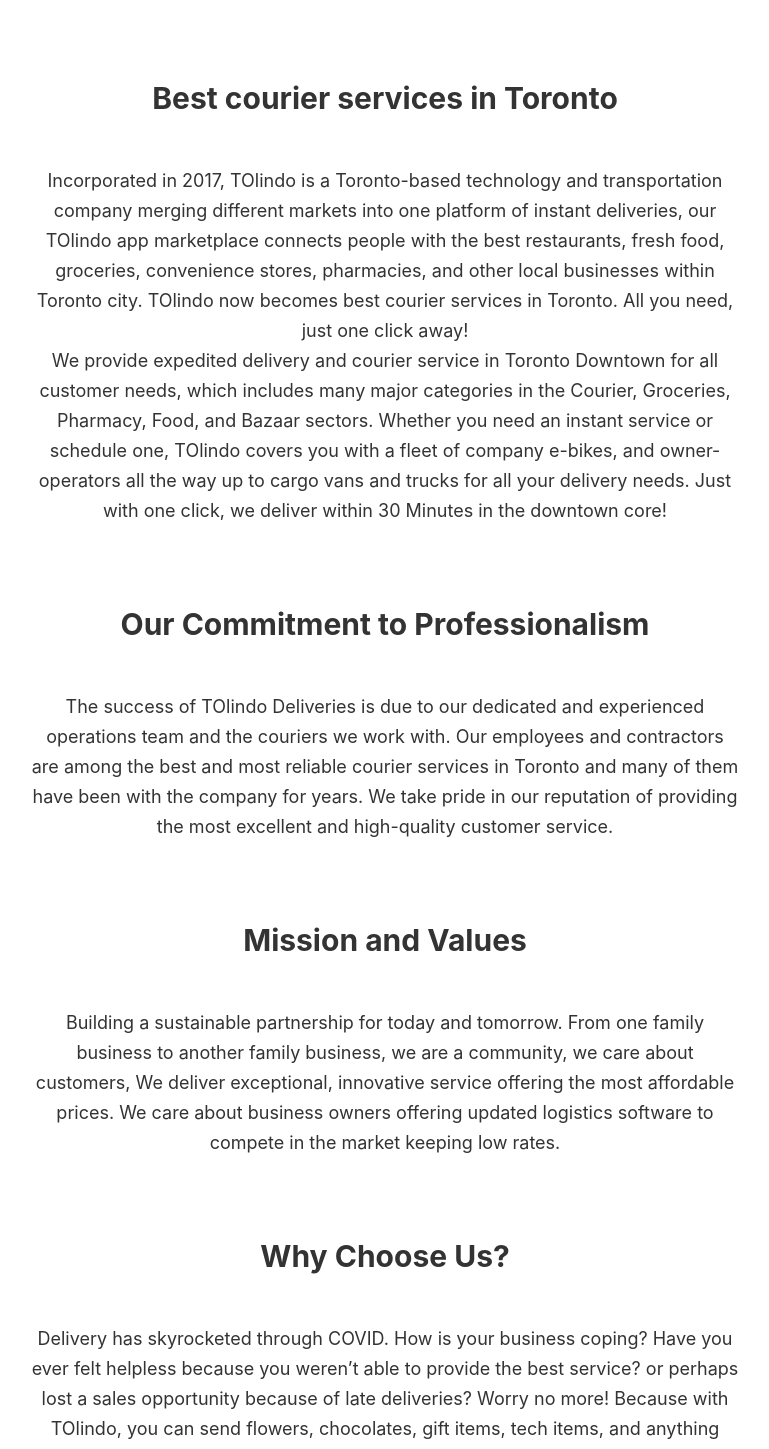
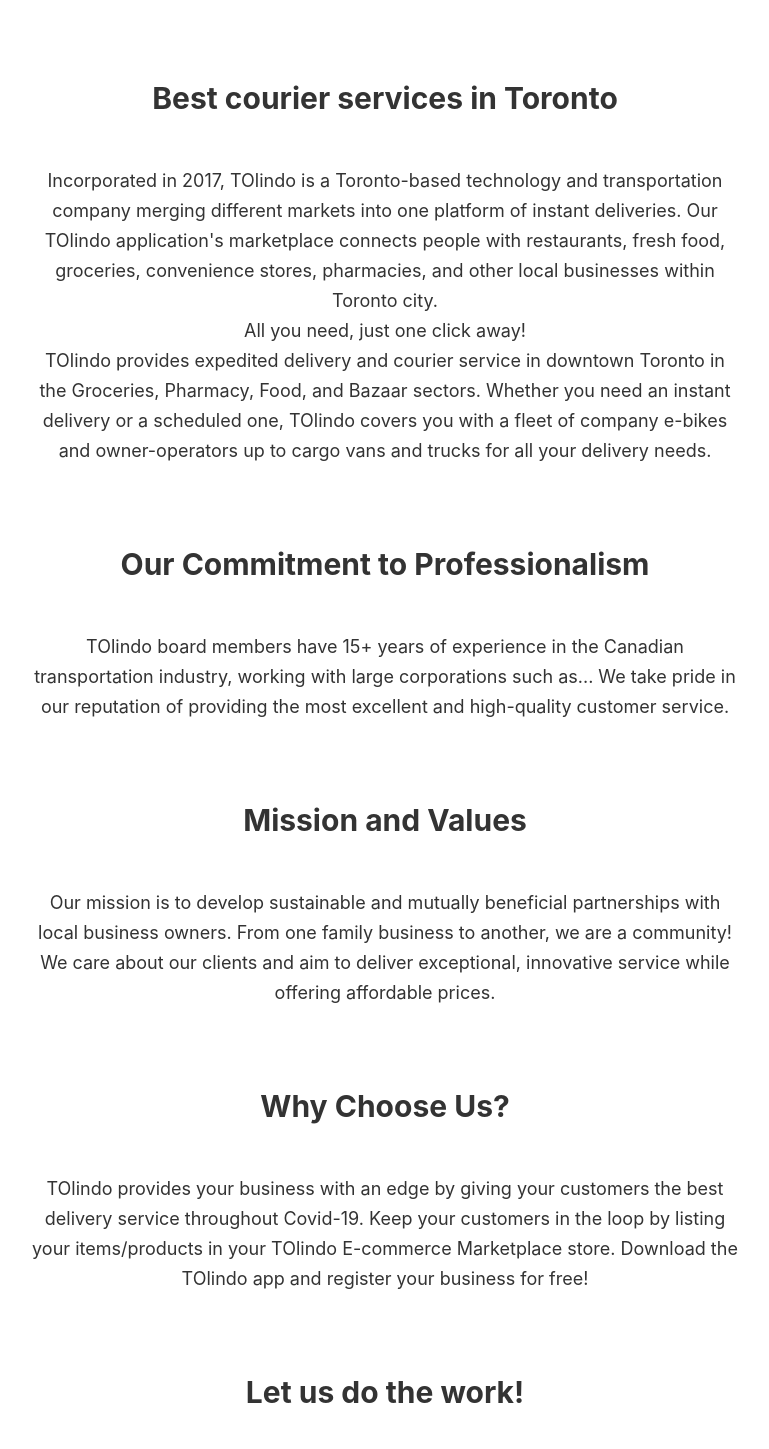
Before and after one commit to dimpyvaidya/TOlindo, a React (Create React App) app: page /about in a window 1280 px wide. Shown: the part 460-1909 px from the top of the page, without its empty margins (255-1024 px from the left). Built offline with nearby package versions, Linux system fonts and the light colour scheme.

Commit message:
about us page content change

```diff
--- a/src/components/views/AboutPage/AboutPage.js
+++ b/src/components/views/AboutPage/AboutPage.js
@@ -31,25 +31,9 @@
                             Best courier services in Toronto
                         </h2>
                         <p className="article-list-item-text">
-                            Incorporated in 2017, TOlindo is a Toronto-based
-                            technology and transportation company merging
-                            different markets into one platform of instant
-                            deliveries, our TOlindo app marketplace connects
-                            people with the best restaurants, fresh food,
-                            groceries, convenience stores, pharmacies, and other
-                            local businesses within Toronto city. TOlindo now
-                            becomes best courier services in Toronto. All you
-                            need, just one click away!
-                            <br /> We provide expedited delivery and courier
-                            service in Toronto Downtown for all customer needs,
-                            which includes many major categories in the Courier,
-                            Groceries, Pharmacy, Food, and Bazaar sectors.
-                            Whether you need an instant service or schedule one,
-                            TOlindo covers you with a fleet of company e-bikes,
-                            and owner-operators all the way up to cargo vans and
-                            trucks for all your delivery needs. Just with one
-                            click, we deliver within 30 Minutes in the downtown
-                            core!
+                        Incorporated in 2017, TOlindo is a Toronto-based technology and transportation company merging different markets into one platform of instant deliveries. Our TOlindo application's marketplace connects people with restaurants, fresh food, groceries, convenience stores, pharmacies, and other local businesses within Toronto city.
+                        <br/> All you need, just one click away!
+                        <br/>TOlindo provides expedited delivery and courier service in downtown Toronto in the Groceries, Pharmacy, Food, and Bazaar sectors. Whether you need an instant delivery or a scheduled one, TOlindo covers you with a fleet of company e-bikes and owner-operators up to cargo vans and trucks for all your delivery needs.
                         </p>
                     </li>
                     <li className="article-list-item">
@@ -57,14 +41,9 @@
                             Our Commitment to Professionalism
                         </h2>
                         <p className="article-list-item-text">
-                            The success of TOlindo Deliveries is due to our
-                            dedicated and experienced operations team and the
-                            couriers we work with. Our employees and contractors
-                            are among the best and most reliable courier
-                            services in Toronto and many of them have been with
-                            the company for years. We take pride in our
-                            reputation of providing the most excellent and
-                            high-quality customer service.
+                        TOlindo board members have 15+ years of experience in the Canadian transportation industry, working with large corporations such as...
+
+We take pride in our reputation of providing the most excellent and high-quality customer service.
                         </p>
                     </li>
                     <li className="article-list-item">
@@ -72,13 +51,7 @@
                             Mission and Values
                         </h2>
                         <p className="article-list-item-text">
-                            Building a sustainable partnership for today and
-                            tomorrow. From one family business to another family
-                            business, we are a community, we care about
-                            customers, We deliver exceptional, innovative
-                            service offering the most affordable prices. We care
-                            about business owners offering updated logistics
-                            software to compete in the market keeping low rates.
+                        Our mission is to develop sustainable and mutually beneficial partnerships with local business owners. From one family business to another, we are a community! We care about our clients and aim to deliver exceptional, innovative service while offering affordable prices.
                         </p>
                     </li>
                     <li className="article-list-item">
@@ -86,31 +59,24 @@
                             Why Choose Us?
                         </h2>
                         <p className="article-list-item-text">
-                            Delivery has skyrocketed through COVID. How is your
-                            business coping? Have you ever felt helpless because
-                            you weren’t able to provide the best service? or
-                            perhaps lost a sales opportunity because of late
-                            deliveries? Worry no more! Because with TOlindo, you
-                            can send flowers, chocolates, gift items, tech
-                            items, and anything under the sun in just a matter
-                            of 30minutes. TOlindo gives your business an edge by
-                            giving your customers the best delivery service
-                            throughout Covid-19. Keep your customers in the loop
-                            by listing your store within TOlindo E-commerce
-                            Marketplace. It’s like having a chauffer of your
-                            own! Say hello to your on-demand service that is
-                            right for your business. Simply download the app,
-                            and use it once you want it! No monthly fees.
-                            <br />
-                            <br />
-                            Let’s chat to get started!
+                        TOlindo provides your business with an edge by giving your customers the best delivery service throughout Covid-19. Keep your customers in the loop by listing your items/products in your TOlindo E-commerce Marketplace store. Download the TOlindo app and register your business for free!
+
                         </p>
                     </li>
                     <li className="article-list-item">
                         <h2 className="article-list-item-heading">
-                            Why pay more?
+                        Let us do the work!
                         </h2>
-                        <p className="article-list-item-text"></p>
+                        <p className="article-list-item-text">
+                        When you register your business with us, we will send a representative to help you set up your e-store, upload products, offer promotions and guide you on app navigation. You will receive a company-branded tablet to help you manage your store from anywhere!
+                        </p>
+                    </li>
+                    <li className="article-list-item">
+                        <h2 className="article-list-item-heading">
+                        Get ready for a unique <br/>Customer Service experience!
+                        </h2>
+                        <p className="article-list-item-text">
+                        Customer service is at the top of TOlindo's priority. We promise to go out of our way to guarantee our clients' satisfaction! Since our office locates in the heart of downtown Toronto, we will always make time to send a representative to help you in person, over the phone or via email, depending on your preferences.                          </p>
                     </li>
                 </ul>
                 <MainFooter />
```
